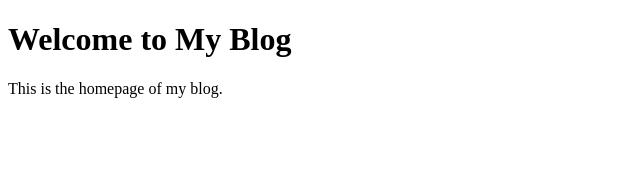
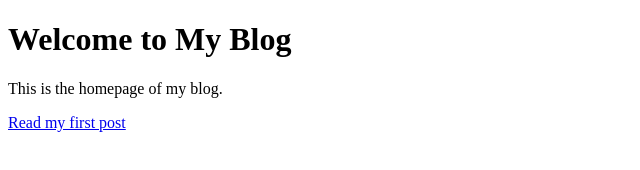
Before and after one commit to Pro-100Evhen/practise, a plain HTML site: page index.html in a window 1280 px wide. Shown: the whole page, without its empty margins (0-640 px from the left). Drawn offline with Linux system fonts and the light colour scheme.

Commit message:
Add link from index to blog

```diff
--- a/index.html
+++ b/index.html
@@ -8,5 +8,6 @@
    <body>
       <h1>Welcome to My Blog</h1>
       <p>This is the homepage of my blog.</p>
+      <a href="./posts/post1.html">Read my first post</a>
    </body>
 </html>
```
